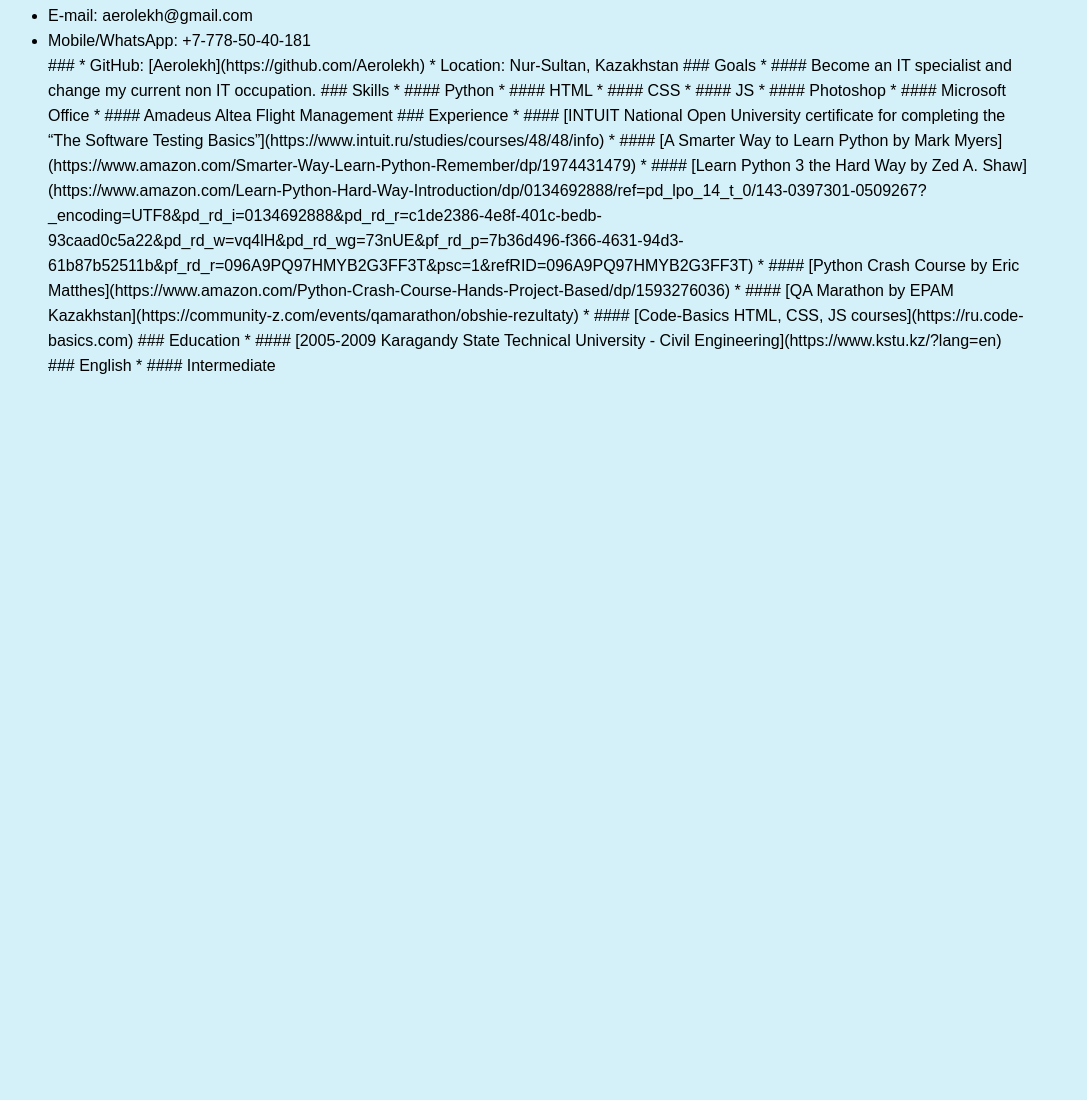
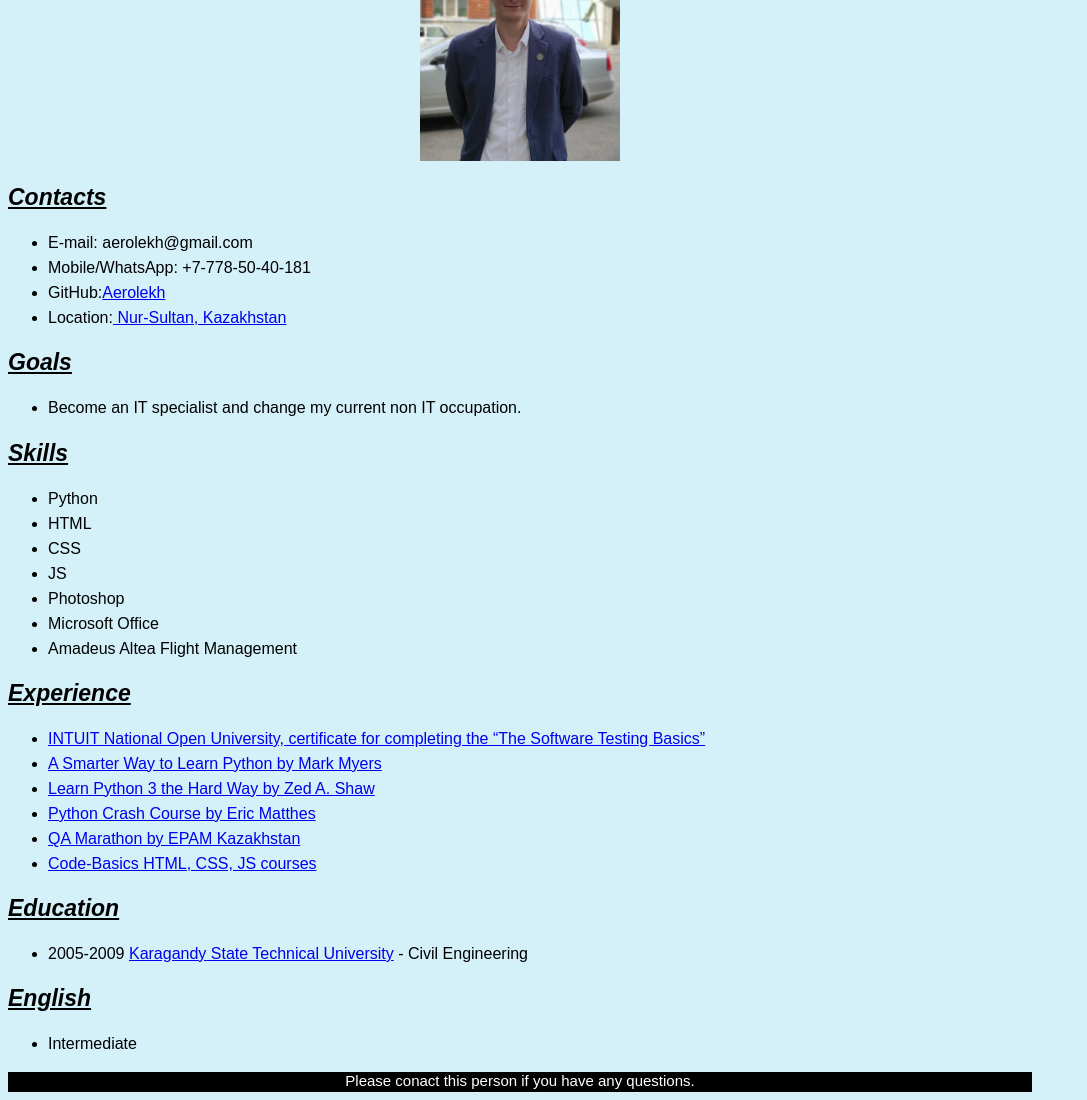
Before and after one commit to Aerolekh/rsschool-cv, a plain HTML site: page index.html in a window 1280 px wide. Shown: the part 160-1260 px from the top of the page, without its empty margins (0-1087 px from the left). Before the commit the page ends 800 px from the top, so only its background shows below. Drawn offline with Linux system fonts and the light colour scheme; files that its build step writes are made by us from their sources.

Commit message:
feat: new co was added
New code was added for this file.

```diff
--- a/index.html
+++ b/index.html
@@ -3,51 +3,83 @@
 <head>
     <meta charset="UTF-8">
     <meta name="viewport" content="width=device-width, initial-scale=1.0">
-    <link rel="stylesheet" href="css/style.css">
-    <title>Ilyas Lekh</title>
+    <title>Ilyas Lekh CV</title>
+    <link rel="stylesheet" class="link_page" href="style.css">
+    <style>
+        .footer-text{
+            color: white;
+            font-size: 15px;
+        }
+    </style>
 </head>
 <body>
     <header>
         <h1>Ilyas Lekh</h1>
-        <img src="img/lekh.jpg" alt="picture">
+        <img src="/image/lekh.jpg" alt="picture" width=200px>
     </header>
-<section>
-    <div>
-        <h2>Contacts</h2>
+    <section>
+        <div>
+            <h2>Contacts</h2>
+                <ul>
+                    <li>E-mail: aerolekh@gmail.com</li>
+                    <li>Mobile/WhatsApp: +7-778-50-40-181</li>
+                    <li>GitHub:<a href="https://github.com/Aerolekh">Aerolekh</a></li>
+                    <li>Location:<a href="https://www.google.com/maps/place/Нур-Султан+020000/@51.1592397,71.4021153,12z/data=!4m5!3m4!1s0x424580c47db54609:0x97f9148dddb19228!8m2!3d51.1605227!4d71.4703558"> Nur-Sultan, Kazakhstan</a></li>
+                </ul>
+        </div>
+    </section>
+    <section>
+        <div>
+            <h2>Goals</h2>
             <ul>
-                <li>E-mail: aerolekh@gmail.com</li>
-                <li>Mobile/WhatsApp: +7-778-50-40-181</li>
-
-###
-
-
-* GitHub: [Aerolekh](https://github.com/Aerolekh)
-* Location: Nur-Sultan, Kazakhstan
-
-### Goals
-* #### Become an IT specialist and change my current non IT occupation.
-
-### Skills
-* #### Python
-* #### HTML
-* #### CSS
-* #### JS
-* #### Photoshop
-* #### Microsoft Office
-* #### Amadeus Altea Flight Management
-
-### Experience
-* #### [INTUIT National Open University certificate for completing the “The Software Testing Basics”](https://www.intuit.ru/studies/courses/48/48/info)
-* #### [A Smarter Way to Learn Python by Mark Myers](https://www.amazon.com/Smarter-Way-Learn-Python-Remember/dp/1974431479)
-* #### [Learn Python 3 the Hard Way by Zed A. Shaw](https://www.amazon.com/Learn-Python-Hard-Way-Introduction/dp/0134692888/ref=pd_lpo_14_t_0/143-0397301-0509267?_encoding=UTF8&pd_rd_i=0134692888&pd_rd_r=c1de2386-4e8f-401c-bedb-93caad0c5a22&pd_rd_w=vq4lH&pd_rd_wg=73nUE&pf_rd_p=7b36d496-f366-4631-94d3-61b87b52511b&pf_rd_r=096A9PQ97HMYB2G3FF3T&psc=1&refRID=096A9PQ97HMYB2G3FF3T)
-* #### [Python Crash Course by Eric Matthes](https://www.amazon.com/Python-Crash-Course-Hands-Project-Based/dp/1593276036)
-* #### [QA Marathon by EPAM Kazakhstan](https://community-z.com/events/qamarathon/obshie-rezultaty)
-* #### [Code-Basics HTML, CSS, JS courses](https://ru.code-basics.com)
-
-### Education
-
-* #### [2005-2009 Karagandy State Technical University -  Civil Engineering](https://www.kstu.kz/?lang=en)
-
-### English
-
-* #### Intermediate
+                <li>Become an IT specialist and change my current non IT occupation.</li>
+            </ul>
+        </div>
+    </section>
+    <section>
+        <div>
+            <h2>Skills</h2>
+            <ul>
+                <li>Python</li>
+                <li>HTML</li>
+                <li>CSS</li>
+                <li>JS</li>
+                <li>Photoshop</li>
+                <li>Microsoft Office</li>
+                <li>Amadeus Altea Flight Management</li>
+            </ul>
+        </div>
+    </section>
+    <section>
+        <div>
+            <h2>Experience</h2>
+            <ul>
+                <li><a href="https://www.intuit.ru/studies/courses/48/48/info">INTUIT National Open University, certificate for completing the “The Software Testing Basics”</a></li>
+                <li><a href="https://www.amazon.com/Smarter-Way-Learn-Python-Remember/dp/1974431479">A Smarter Way to Learn Python by Mark Myers</a></li>
+                <li><a href="https://www.amazon.com/Learn-Python-Hard-Way-Introduction/dp/0134692888/ref=pd_lpo_14_t_0/143-0397301-0509267?_encoding=UTF8&pd_rd_i=0134692888&pd_rd_r=c1de2386-4e8f-401c-bedb-93caad0c5a22&pd_rd_w=vq4lH&pd_rd_wg=73nUE&pf_rd_p=7b36d496-f366-4631-94d3-61b87b52511b&pf_rd_r=096A9PQ97HMYB2G3FF3T&psc=1&refRID=096A9PQ97HMYB2G3FF3T">
+                Learn Python 3 the Hard Way by Zed A. Shaw</a></li>
+                <li><a href="https://www.amazon.com/Python-Crash-Course-Hands-Project-Based/dp/1593276036">Python Crash Course by Eric Matthes</a></li>
+                <li><a href="https://community-z.com/events/qamarathon/obshie-rezultaty">QA Marathon by EPAM Kazakhstan</a></li>
+                <li><a href="https://ru.code-basics.com">Code-Basics HTML, CSS, JS courses</a></li>
+            </ul>
+        </div>
+    </section>
+    <section>
+        <div>
+            <h2>Education</h2>
+            <ul>
+                <li>2005-2009 <a href="https://www.kstu.kz/?lang=en">Karagandy State Technical University</a> - Civil Engineering</li>
+            </ul>
+        </div>
+    </section>
+    <section>
+        <div>
+            <h2>English</h2>
+        <ul>
+            <li>Intermediate</li>
+        </ul>
+        </div>
+    </section>
+    <footer><p class="footer-text">Please conact this person if you have any questions.</p></footer>
+</body>
+</html>
```
